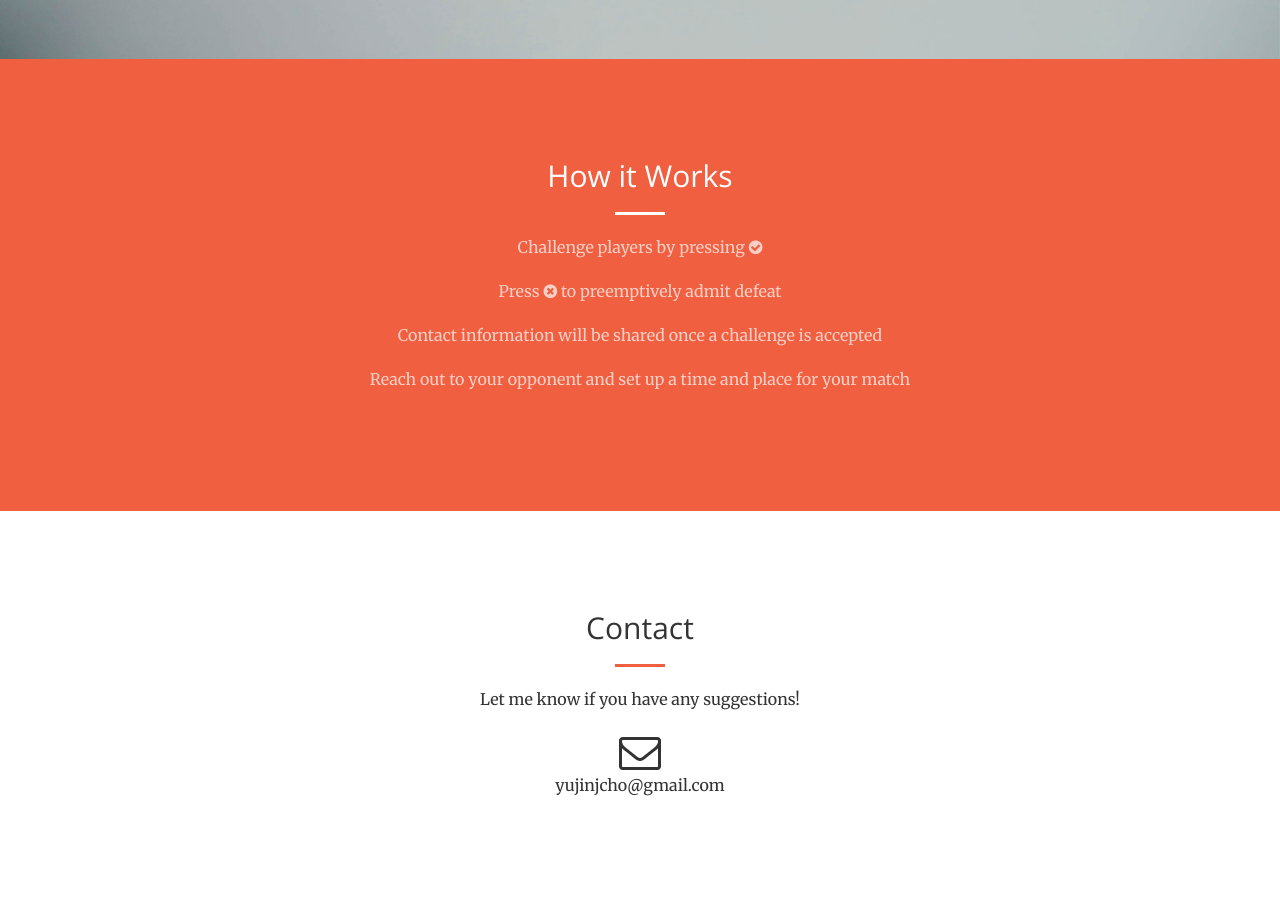
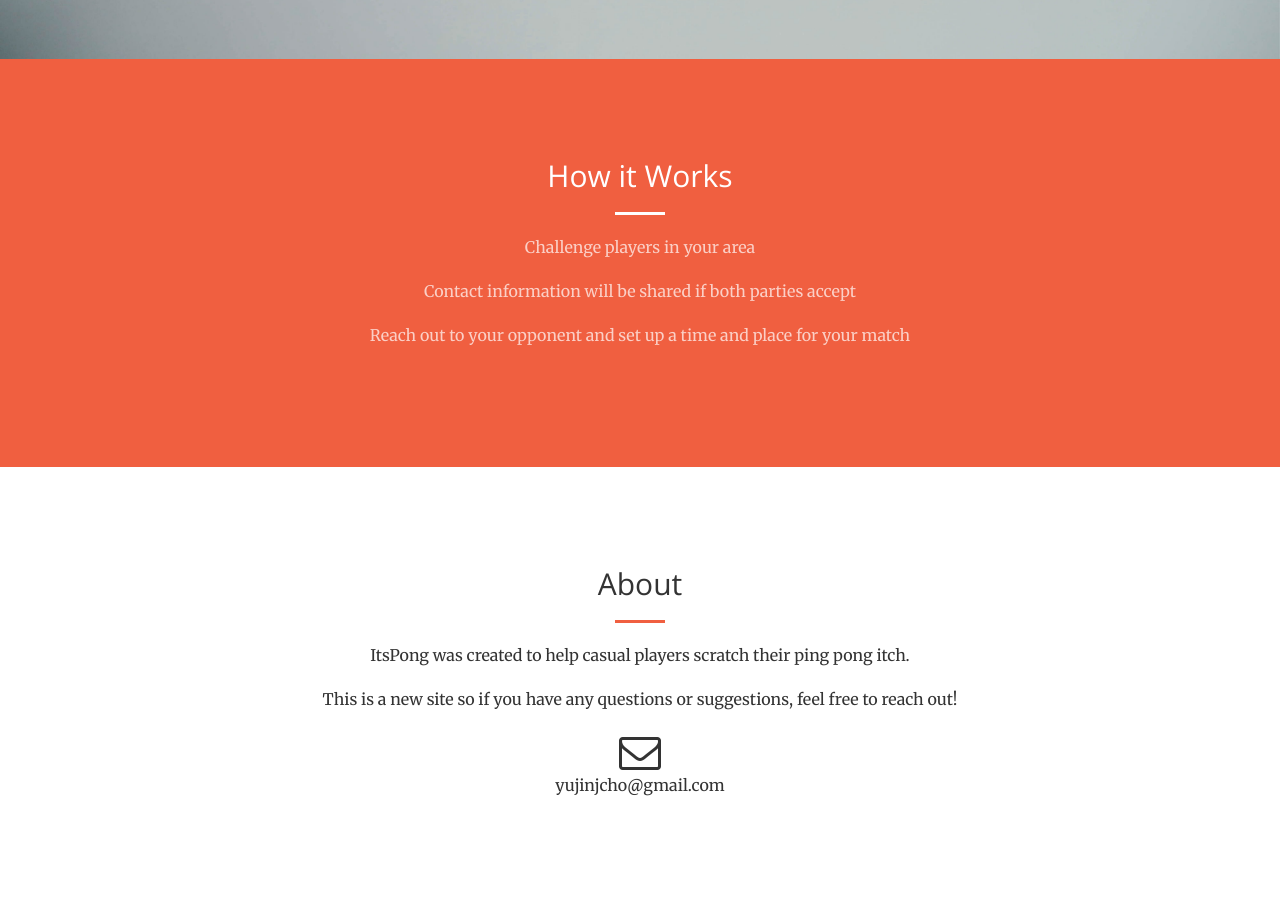
Before and after one commit to yujinjcho/itspong, a Flask app: page / in a window 1280 px wide. Shown: the part 741-1658 px from the top of the page. Run offline with Flask 2, Linux system fonts and the light colour scheme; parts of the project's set-up code (start-up, migrations or seed data) failed here and were passed over; some libraries are stand-ins or nearby versions.

Commit message:
third commit

```diff
--- a/app/templates/find.html
+++ b/app/templates/find.html
@@ -31,10 +31,10 @@
 
 					{% if state == "accepted" %}
 					<!-- <a class="contact-user btn btn-default" href="#"><span class="glyphicon glyphicon-user" aria-hidden="true"></span></a> -->
-					<button type="button" class="contact-user btn btn-default btn-xl page-scroll" data-toggle="modal" data-target="#myModal"><span class="glyphicon glyphicon-user" aria-hidden="true"></span></button>
+					<button type="button" class="contact-user btn btn-default btn-xl page-scroll" data-toggle="modal" data-target="#myModal{{ player.id }}"><span class="glyphicon glyphicon-user" aria-hidden="true"></span></button>
 
 					<!-- Modal -->
-					  <div class="modal fade" id="myModal" role="dialog">
+					  <div class="modal fade" id="myModal{{ player.id }}" role="dialog">
 					    <div class="modal-dialog modal-sm">
 					      <div class="modal-content">
 					        <div class="modal-header">
--- a/app/templates/index.html
+++ b/app/templates/index.html
@@ -23,7 +23,7 @@
     <link rel="stylesheet" href="static/css/animate.min.css" type="text/css">
 
     <!-- Custom CSS -->
-    <link rel="stylesheet" href="static/css/creative.css?version=1" type="text/css">
+    <link rel="stylesheet" href="static/css/creative.css?version=10" type="text/css">
 
 
     <!-- HTML5 Shim and Respond.js IE8 support of HTML5 elements and media queries -->
@@ -70,17 +70,15 @@
         </div>
       </div>
 
-    <section class="bg-primary" id="about">
+    <section class="bg-primary">
         <div class="container">
             <div class="row">
                 <div class="col-lg-8 col-lg-offset-2 text-center">
                     <h2 class="section-heading">How it Works</h2>
                     <hr class="light">
-                    <p class="text-faded">Challenge players by pressing <span class="fa fa-check-circle fa-1x"></span></p>
+                    <p class="text-faded">Challenge players in your area</p>
 
-                    <p class="text-faded">Press <span class="fa fa-times-circle fa-1x"></span> to preemptively admit defeat</p>
-
-                    <p class="text-faded">Contact information will be shared once a challenge is accepted</p>
+                    <p class="text-faded">Contact information will be shared if both parties accept</p>
 
                     <p class="text-faded">Reach out to your opponent and set up a time and place for your match</p>
 
@@ -89,14 +87,14 @@
         </div>
     </section>
 
-
     <section id="contact">
         <div class="container">
             <div class="row">
                 <div class="col-lg-8 col-lg-offset-2 text-center">
-                    <h2 class="section-heading">Contact</h2>
+                    <h2 class="section-heading">About</h2>
                     <hr class="primary">
-                    <p>Let me know if you have any suggestions!</p>
+                    <p>ItsPong was created to help casual players scratch their ping pong itch.</p>
+                    <p>This is a new site so if you have any questions or suggestions, feel free to reach out!</p>
                 </div>
                 <div class="col-lg-12 text-center">
                     <i class="fa fa-envelope-o fa-3x wow bounceIn" data-wow-delay=".1s"></i>
--- a/app/views.py
+++ b/app/views.py
@@ -208,10 +208,15 @@ def accepted():
   users = User.query.all()
   current_user = User.query.filter_by(id=session['user_id']).first()
   current_matches = Matches.query.filter((Matches.challenger_id==session['user_id']) | (Matches.challenged_id==session['user_id']))
-
-  matches = [match.challenger_id for match in current_matches
+  matches = [match.challenged_id for match in current_matches
+                                  if match.challenger_id == session['user_id']
+                                  if match.challenger_action == True
+                                  if match.challenged_action == True] + \
+            [match.challenger_id for match in current_matches
+                                  if match.challenged_id == session['user_id']
                                   if match.challenger_action == True
                                   if match.challenged_action == True]
+
   players = [dict([
                     ("id", user.id),
                     ("dist_apart", vincenty((current_user.loc_latitude, current_user.loc_longitude), (user.loc_latitude, user.loc_longitude)).miles),
```
Also changed, not shown: app/static/css/stylesheet.css (+0 -20 lines), app/static/css/creative.css (line endings or trailing spaces), app/static/css/index2.jpg (added), 1 other file.
